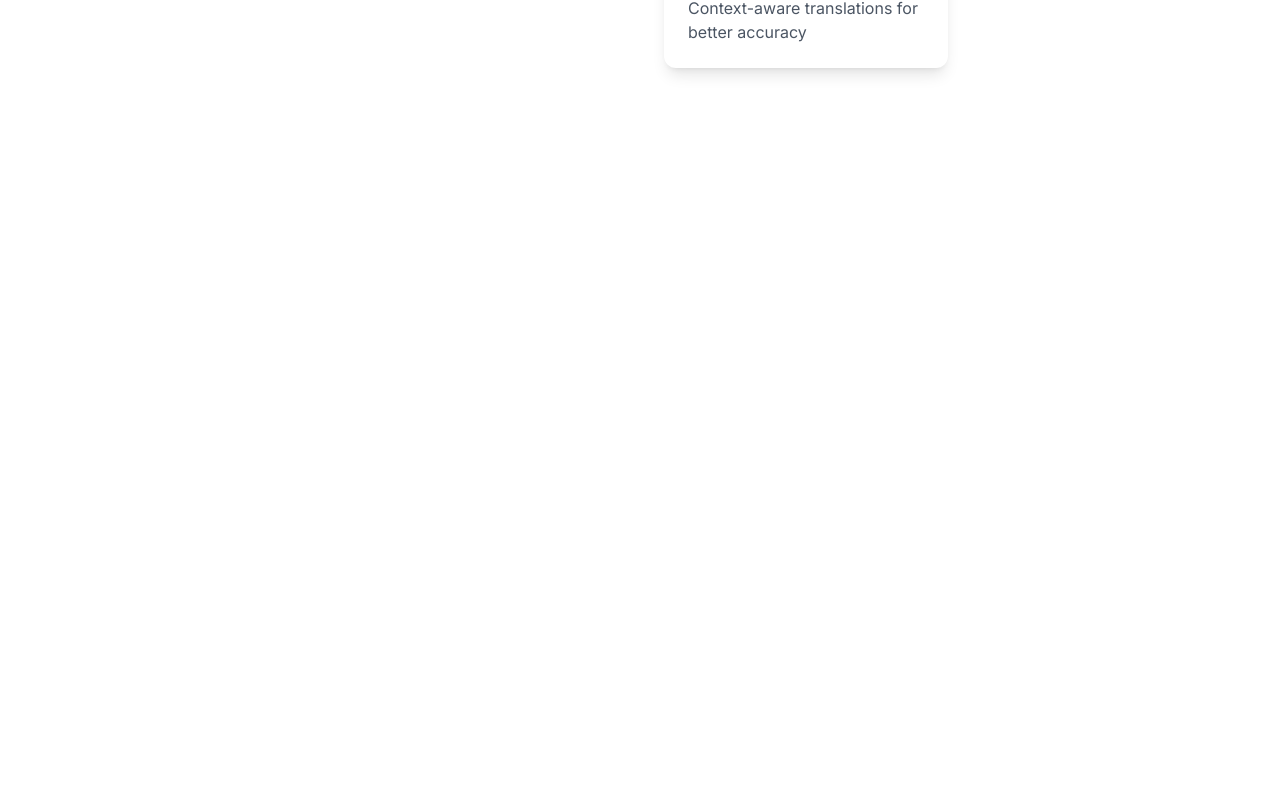
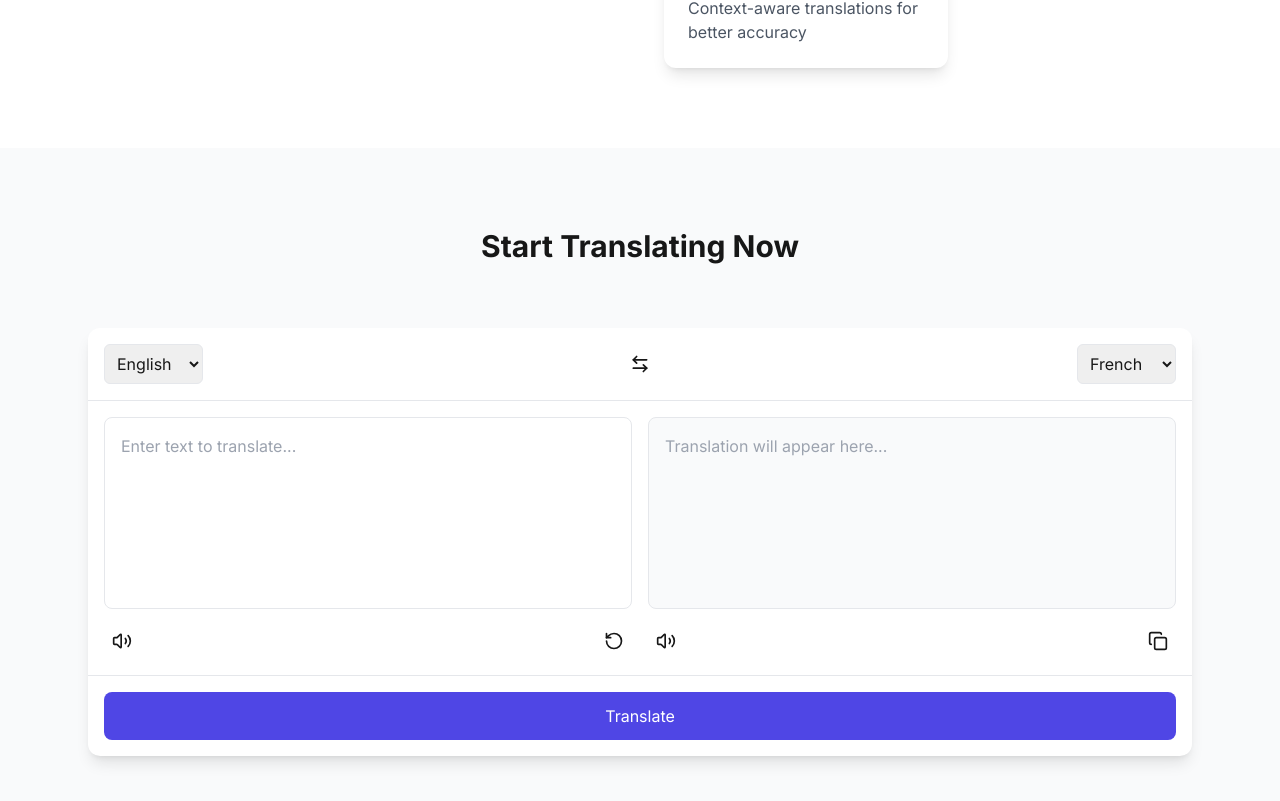
Before and after one commit to RyanL2004/WeTranslate, a Next.js app: page / in a window 1280 px wide. Shown: the part 517-1318 px from the top of the page. Before the commit the page ends 800 px from the top, so only its background shows below. Built offline with nearby package versions, Linux system fonts and the light colour scheme.

Commit message:
Add translation panel component

```diff
--- a/src/app/page.js
+++ b/src/app/page.js
@@ -1,5 +1,6 @@
 import Link from 'next/link'
 import { Globe, Mic, Type } from 'lucide-react'
+import TranslationPanel from '@/components/features/TranslationPanel';
 
 export default function Home() {
   return (
@@ -47,7 +48,8 @@ export default function Home() {
                 >
                   Start Translating
                 </Link>
-                <button className="px-8 py-4 rounded-lg border-2 border-primary text-primary hover:bg-gray-50 transition-colors">
+
+                <button className="px-8 py-4 rounded-lg border-2 border-primary text-primary hover:bg-gray-50 transition-colors" >
                   Watch Demo
                 </button>
               </div>
@@ -73,6 +75,16 @@ export default function Home() {
           </div>
         </div>
       </section>
+
+      {/* Translation Panel */}
+      <section className = "py-20 px-6 bg-gray-50">
+      <div className="max-w-7xl mx-auto">
+          <h2 className="text-3xl font-bold text-center mb-10">
+            Start Translating Now
+          </h2>
+          <TranslationPanel />
+        </div>
+      </section>
     </div>
   )
 }
--- /dev/null
+++ b/src/components/features/TranslationPanel.js
@@ -0,0 +1,128 @@
+'use client'
+// src/components/features/TranslationPanel.js
+import { useState } from 'react'
+import { ArrowLeftRight, Volume2, Copy, RotateCcw } from 'lucide-react'
+
+export default function TranslationPanel() {
+  // State declarations with proper empty string initialization
+  const [sourceText, setSourceText] = useState('')
+  const [targetText, setTargetText] = useState('')
+  const [sourceLang, setSourceLang] = useState('en')
+  const [targetLang, setTargetLang] = useState('fr')
+
+  // Rest of your component code...
+
+  // Languages array
+  const languages = [
+    { code: 'en', name: 'English' },
+    { code: 'fr', name: 'French' },
+    { code: 'es', name: 'Spanish' },
+    { code: 'de', name: 'German' },
+    { code: 'it', name: 'Italian' },
+  ]
+
+  // Handler functions
+  const handleTranslate = () => {
+    console.log('Translating:', sourceText)
+  }
+
+  const swapLanguages = () => {
+    setSourceLang(targetLang)
+    setTargetLang(sourceLang)
+    setSourceText(targetText)
+    setTargetText(sourceText)
+  }
+
+  // Component render
+  return (
+    <div className="max-w-6xl mx-auto p-6">
+      <div className="bg-white rounded-xl shadow-lg">
+        {/* Language Selection */}
+        <div className="flex items-center justify-between p-4 border-b">
+          <select
+            value={sourceLang}
+            onChange={(e) => setSourceLang(e.target.value)}
+            className="p-2 rounded-md border"
+          >
+            {languages.map((lang) => (
+              <option key={lang.code} value={lang.code}>
+                {lang.name}
+              </option>
+            ))}
+          </select>
+
+          <button
+            onClick={swapLanguages}
+            className="p-2 rounded-full hover:bg-gray-100"
+          >
+            <ArrowLeftRight className="w-5 h-5" />
+          </button>
+
+          <select
+            value={targetLang}
+            onChange={(e) => setTargetLang(e.target.value)}
+            className="p-2 rounded-md border"
+          >
+            {languages.map((lang) => (
+              <option key={lang.code} value={lang.code}>
+                {lang.name}
+              </option>
+            ))}
+          </select>
+        </div>
+
+        {/* Translation Area */}
+        <div className="grid md:grid-cols-2 gap-4 p-4">
+          {/* Source Text */}
+          <div>
+            <textarea
+              value={sourceText}
+              onChange={(e) => setSourceText(e.target.value)}
+              placeholder="Enter text to translate..."
+              className="w-full h-48 p-4 border rounded-lg resize-none focus:outline-none focus:ring-2 focus:ring-primary"
+            />
+            <div className="flex justify-between mt-2">
+              <button className="p-2 hover:bg-gray-100 rounded-full">
+                <Volume2 className="w-5 h-5" />
+              </button>
+              <button
+                onClick={() => setSourceText('')}
+                className="p-2 hover:bg-gray-100 rounded-full"
+              >
+                <RotateCcw className="w-5 h-5" />
+              </button>
+            </div>
+          </div>
+
+          {/* Target Text */}
+          <div>
+            <textarea
+              value={targetText}
+              readOnly
+              placeholder="Translation will appear here..."
+              className="w-full h-48 p-4 border rounded-lg resize-none bg-gray-50"
+            />
+            <div className="flex justify-between mt-2">
+              <button className="p-2 hover:bg-gray-100 rounded-full">
+                <Volume2 className="w-5 h-5" />
+              </button>
+              <button className="p-2 hover:bg-gray-100 rounded-full">
+                <Copy className="w-5 h-5" />
+              </button>
+            </div>
+          </div>
+        </div>
+
+        {/* Action Buttons */}
+        <div className="p-4 border-t">
+          <button
+            onClick={handleTranslate}
+            className="w-full py-3 bg-primary text-white rounded-lg hover:bg-primary-dark transition-colors"
+          >
+            Translate
+          </button>
+        </div>
+      </div>
+    </div>
+  )
+}
```
Also changed, not shown: src/app/translate/page.js (added).
